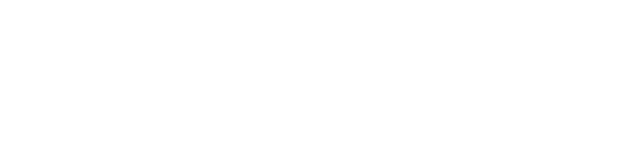
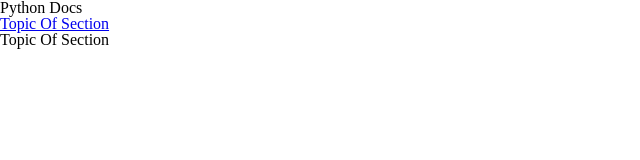
Before and after one commit to mscbr/python-documentation, a plain HTML site: page index.html in a window 1280 px wide. Shown: the whole page, without its empty margins (0-640 px from the left). Drawn offline with Linux system fonts and the light colour scheme.

Commit message:
[Initial structure for fcc user stories]

```diff
--- a/index.html
+++ b/index.html
@@ -6,12 +6,20 @@
 </head>
 <body>
 	<header>
-		<nav>
-
+		<nav id="navbar">
+			<header>Python Docs</header>
+			<a href="#" class="nav-link">Topic Of Section</a>
+			<a href="#" class="nav-link"></a>
+			<a href="#" class="nav-link"></a>
 		</nav>
 	</header>
-	<main>
-
+	<main id="main-doc">
+		<section class="main-section" id="Topic_Of_Section">
+			<header>Topic Of Section</header>
+			<!-- 10 * <p></p> in total in .main-section
+			5 * <code></code> in total in .main-section
+			5 * <li></li> in total in .main section -->
+		</section>
 	</main>
 	<footer>
 
```
